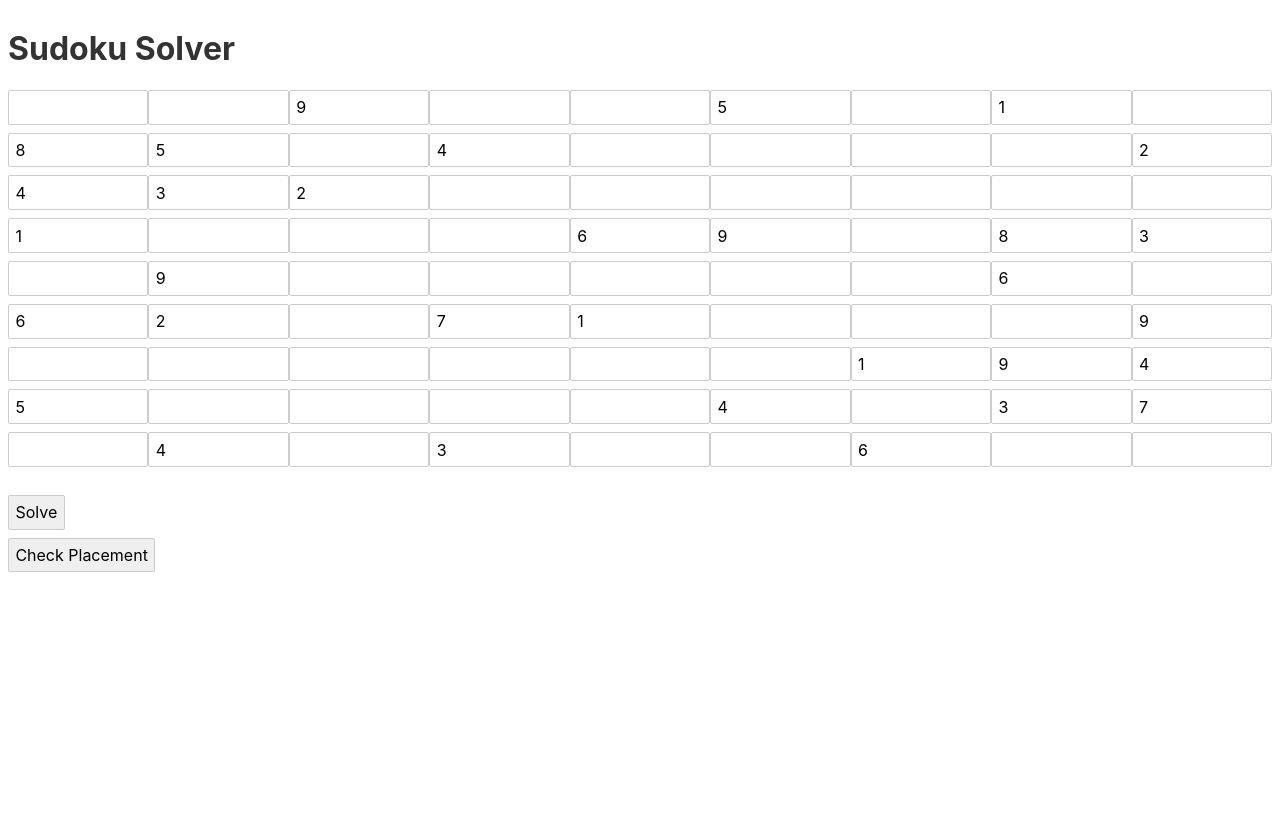
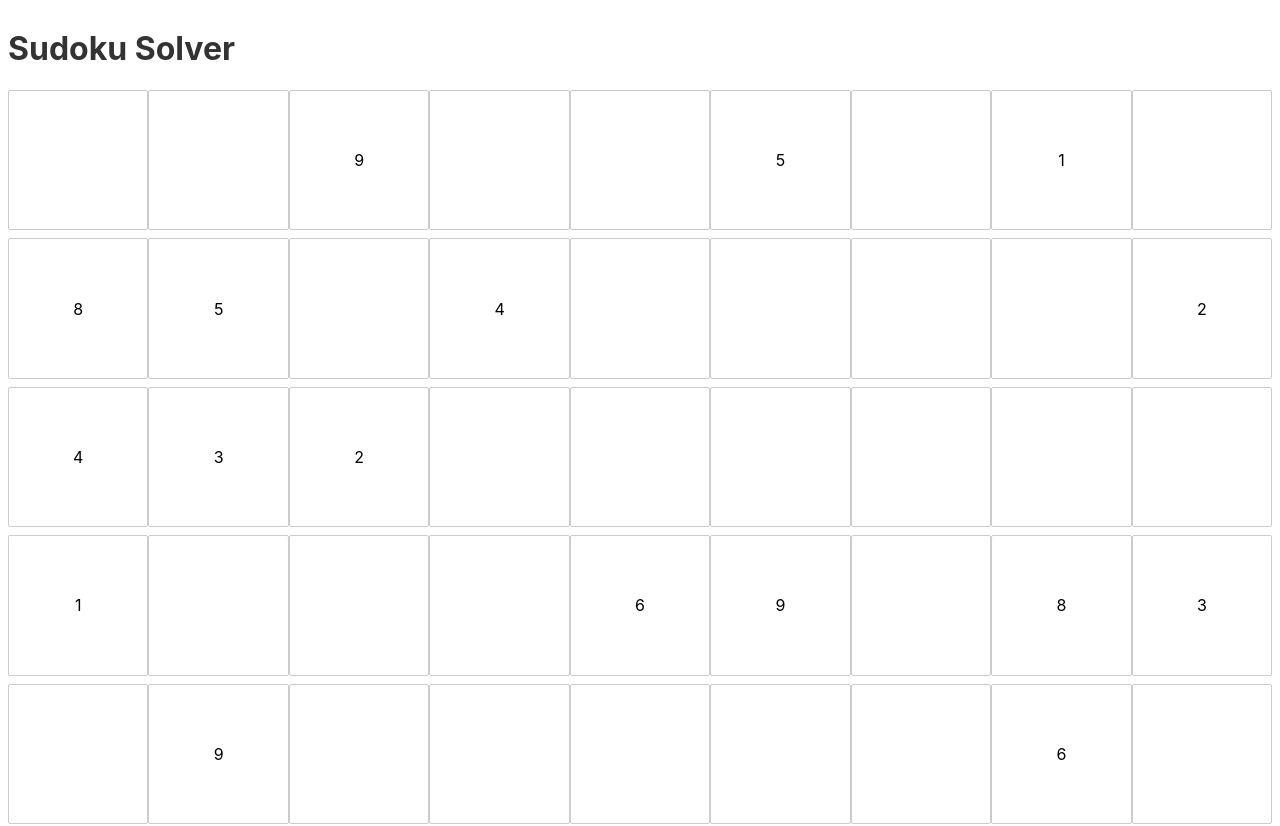
Before and after one commit to mattiasinokuchi/svelte-sudoku-solver, a Svelte app: page / in a window 1280 px wide. Shown: the top 826 px of the page. Before the commit the page ends 800 px from the top, so only its background shows below. Built offline with nearby package versions, Linux system fonts and the light colour scheme.

Commit message:
square grid and centered numbers

```diff
--- a/src/App.svelte
+++ b/src/App.svelte
@@ -191,14 +191,9 @@
 <span id="error" />
 
 <style>
-	/*textarea {
-		width: 100%;
-	}*/
-
-	#error-msg {
-		color: red;
-		display: inline;
-		margin-left: 10px;
+	input {
+		aspect-ratio: 1;
+		text-align: center;
 	}
 
 	#sudoku-grid {
@@ -206,68 +201,6 @@
 		grid-template-columns: repeat(9, 1fr);
 	}
 
-	/*.grid {
-		border: 3px solid;
-		border-spacing: 0;
-	}
-
-	td {
-		border: 1px solid;
-		padding: 0.3em;
-	}
-
-	.sudoku-input {
-		border: 1px solid black;
-		width: 2em;
-		height: 2em;
-		text-align: center;
-	}
-
-	.C1,
-	.C2,
-	.C3,
-	.C4,
-	.C5,
-	.C6,
-	.C7,
-	.C8,
-	.C9,
-	.F1,
-	.F2,
-	.F3,
-	.F4,
-	.F5,
-	.F6,
-	.F7,
-	.F8,
-	.F9 {
-		border-bottom: 3px solid;
-	}
-
-	.A3,
-	.B3,
-	.C3,
-	.D3,
-	.E3,
-	.F3,
-	.G3,
-	.H3,
-	.I3,
-	.A6,
-	.B6,
-	.C6,
-	.D6,
-	.E6,
-	.F6,
-	.G6,
-	.H6,
-	.I6 {
-		border-right: 3px solid;
-	}*/
-
 	@media (min-width: 800px) {
-		.form-container {
-			align-self: flex-end;
-		}
 	}
 </style>
```
